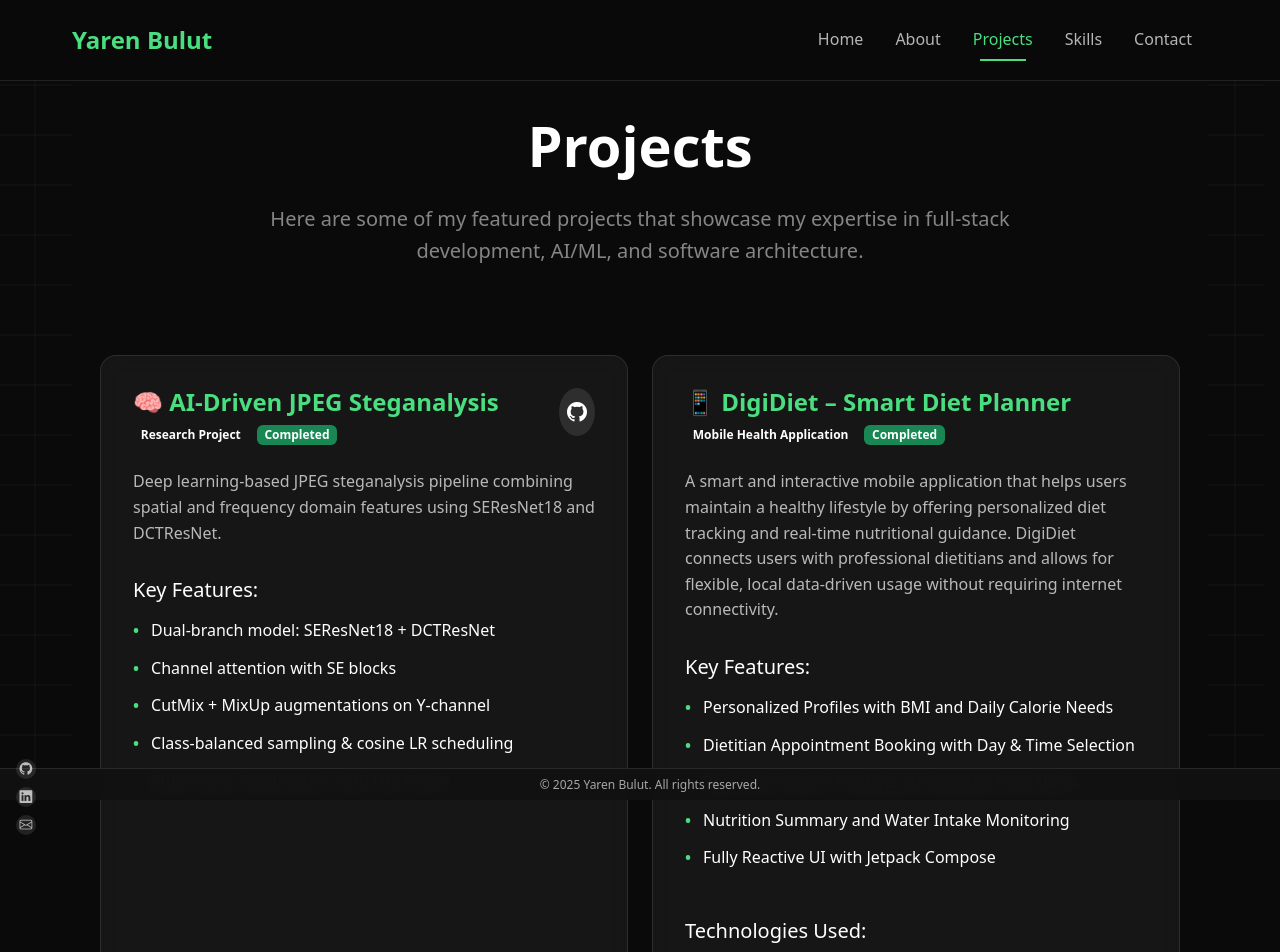
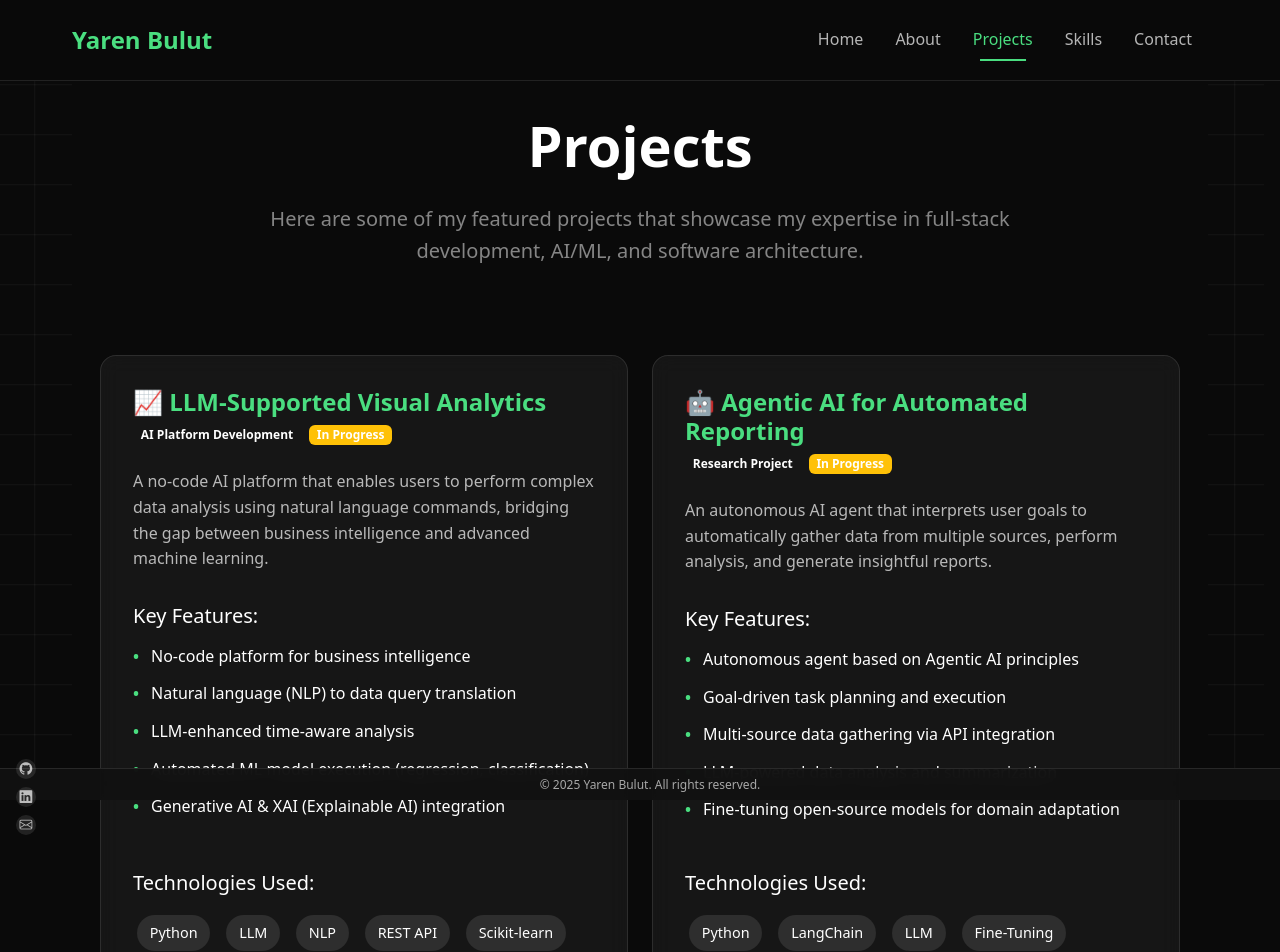
Before and after one commit to yarenbulut/myPortfolio, a React (Vite) app: page /projects in a window 1280 px wide. Shown: the top 952 px of the page. Built offline with nearby package versions, Linux system fonts and the light colour scheme; the HTML template or start-up script is replaced by a standard one.

Commit message:
Add new AI/ML projects: LLM-Supported Visual Analytics and Agentic AI for Automated Reporting

```diff
--- a/src/pages/projects/index.tsx
+++ b/src/pages/projects/index.tsx
@@ -5,6 +5,50 @@ import './Projects.css';
 
 const Projects = () => {
   const projects = [
+    {
+      title: "📈 LLM-Supported Visual Analytics",
+      description: "A no-code AI platform that enables users to perform complex data analysis using natural language commands, bridging the gap between business intelligence and advanced machine learning.",
+      features: [
+        "No-code platform for business intelligence",
+        "Natural language (NLP) to data query translation",
+        "LLM-enhanced time-aware analysis",
+        "Automated ML model execution (regression, classification)",
+        "Generative AI & XAI (Explainable AI) integration"
+      ],
+      technologies: [
+        "Python",
+        "LLM",
+        "NLP",
+        "REST API",
+        "Scikit-learn",
+        "Pandas",
+        "No-Code"
+      ],
+      type: "AI Platform Development",
+      status: "In Progress"
+    },
+    {
+      title: "🤖 Agentic AI for Automated Reporting",
+      description: "An autonomous AI agent that interprets user goals to automatically gather data from multiple sources, perform analysis, and generate insightful reports.",
+      features: [
+        "Autonomous agent based on Agentic AI principles",
+        "Goal-driven task planning and execution",
+        "Multi-source data gathering via API integration",
+        "LLM-powered data analysis and summarization",
+        "Fine-tuning open-source models for domain adaptation"
+      ],
+      technologies: [
+        "Python",
+        "LangChain",
+        "LLM",
+        "Fine-Tuning",
+        "PyTorch",
+        "API",
+        "Agentic AI"
+      ],
+      type: "Research Project",
+      status: "In Progress"
+    },
     {
       title: "🧠 AI-Driven JPEG Steganalysis",
       description: "Deep learning-based JPEG steganalysis pipeline combining spatial and frequency domain features using SEResNet18 and DCTResNet.",
```
